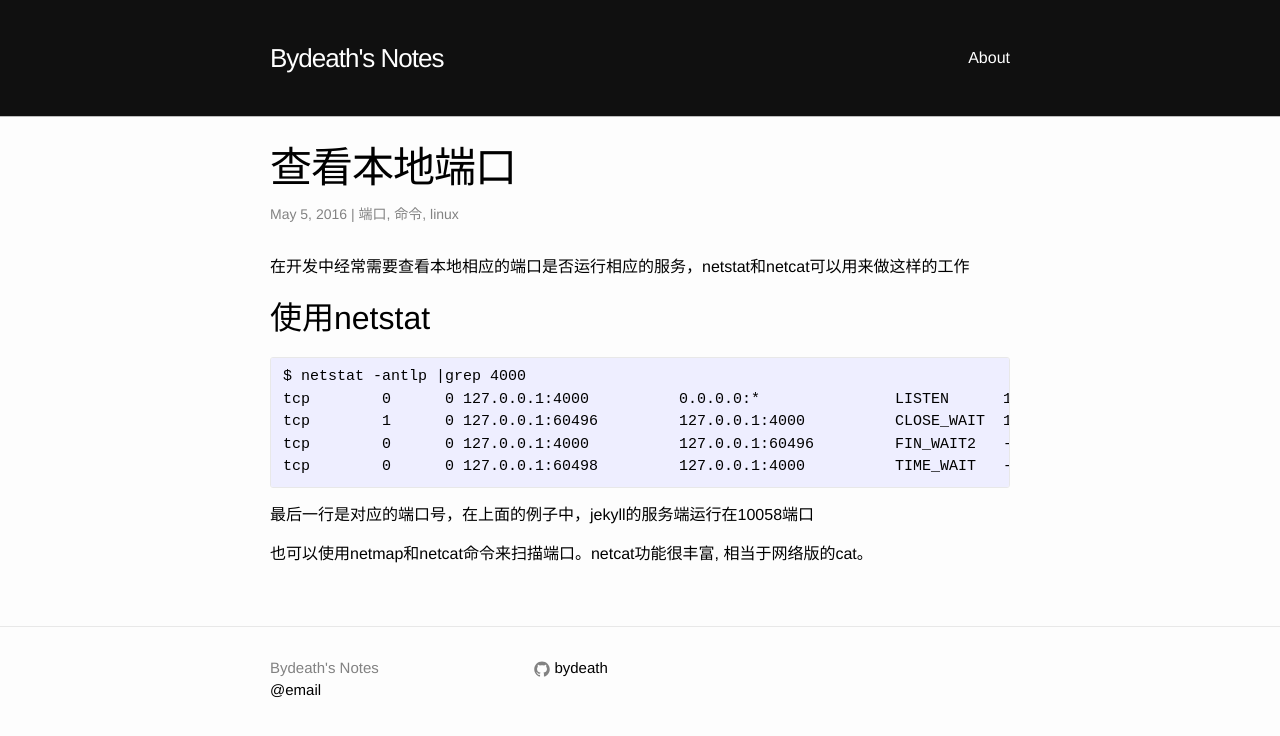
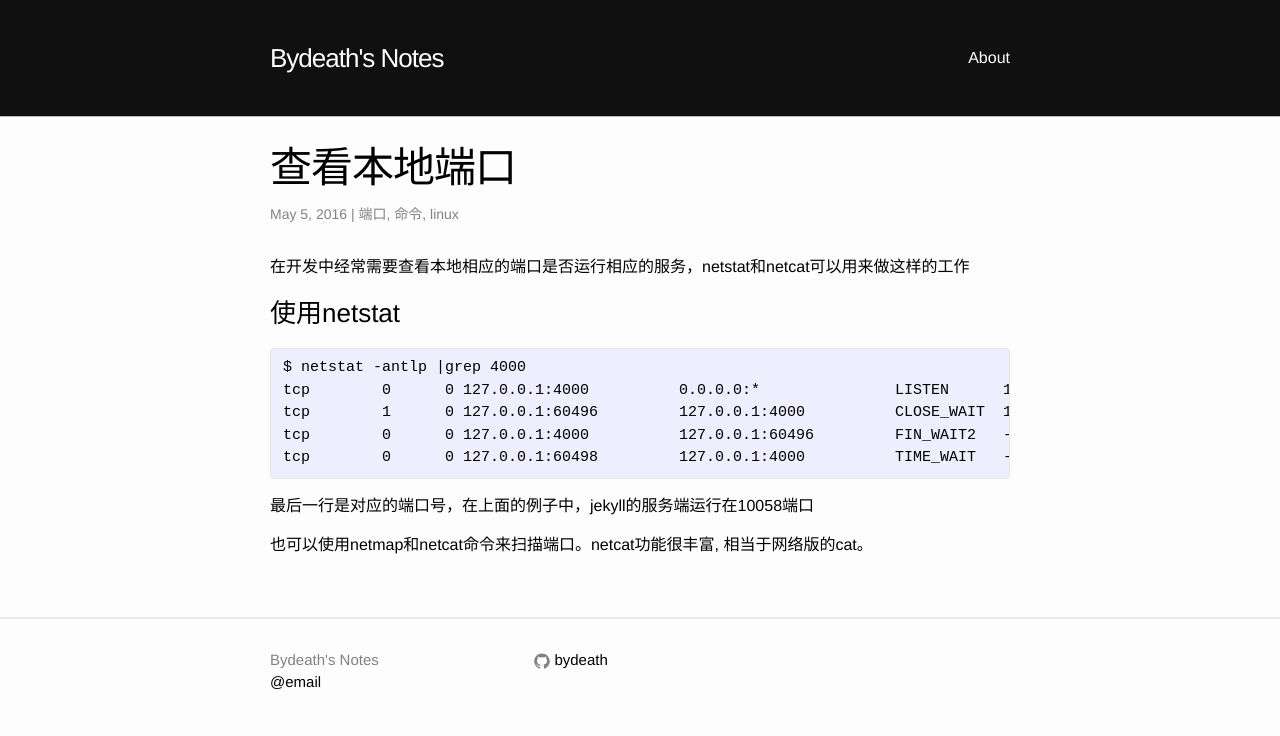
Before and after one commit to bydeath/bydeath.github.io, a Jekyll site: the page built from _posts/2016-05-05-looking_port.md, in a window 1280 px wide. Shown: the top 736 px of the page. Built offline with Jekyll 4.4.1, drawn with Linux system fonts in a browser that asks for light colours.

Commit message:
recorrect h1 size

```diff
--- a/_sass/_layout.scss
+++ b/_sass/_layout.scss
@@ -103,7 +103,7 @@
  * Site footer
  */
 .site-footer {
-    border-top: 1px solid $grey-color-light;
+    border-top: 2px solid $grey-color-light;
     padding: $spacing-unit 0;
 }
 
@@ -224,7 +224,7 @@
 .post-content {
     margin-bottom: $spacing-unit;
 
-    h2 {
+    h1 {
         font-size: 32px;
 
         @include media-query($on-laptop) {
@@ -232,7 +232,7 @@
         }
     }
 
-    h3 {
+    h2 {
         font-size: 26px;
 
         @include media-query($on-laptop) {
@@ -240,7 +240,7 @@
         }
     }
 
-    h4 {
+    h3 {
         font-size: 20px;
 
         @include media-query($on-laptop) {
```
